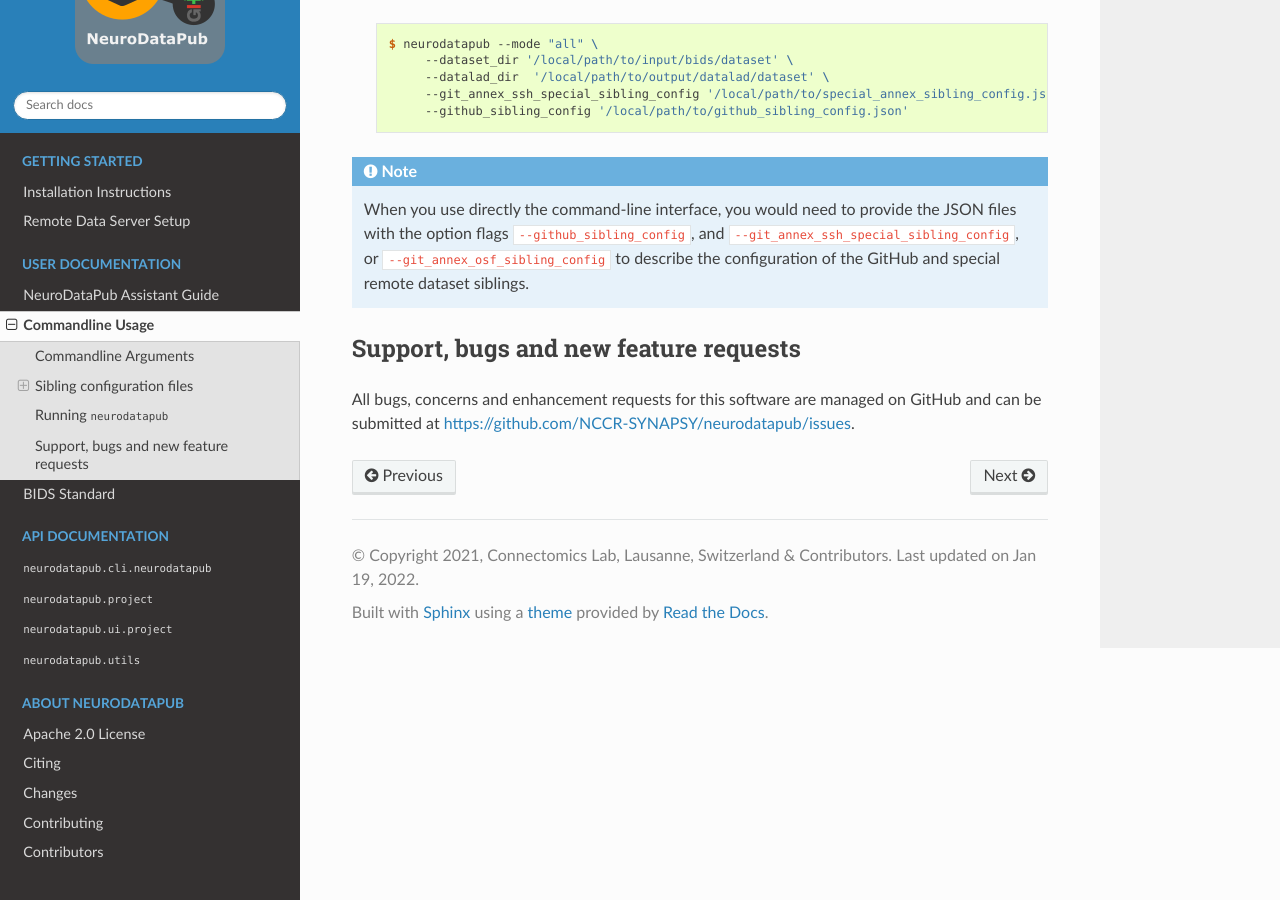
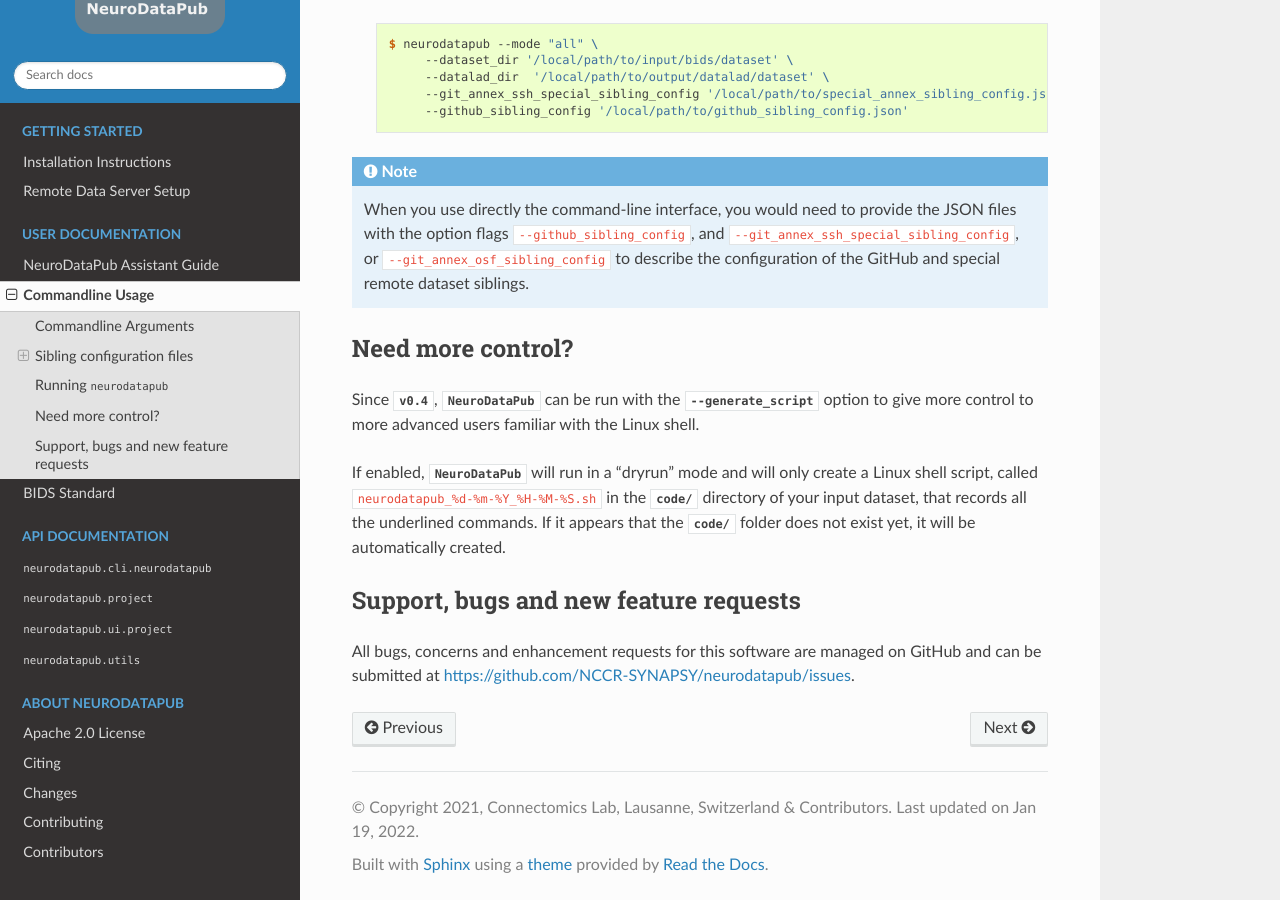
Before and after one commit to NCCR-SYNAPSY/neurodatapub, a Sphinx documentation site: the page built from docs/usage.rst, in a window 1280 px wide and 900 px high, scrolled down 2176 px. Built offline with Sphinx 7.4.7 and the Read the Docs theme 2.0.0, drawn with Linux system fonts in a browser that asks for light colours; the version number could not be read and is left out.

Commit message:
DOC: Add note to new -generate_script option in usage.rst

```diff
--- a/docs/usage.rst
+++ b/docs/usage.rst
@@ -120,6 +120,14 @@ For example, an invocation of the interface to create and publish a dataset
 .. note:: When you use directly the command-line interface, you would need to provide the JSON files with the option flags ``--github_sibling_config``, and ``--git_annex_ssh_special_sibling_config``, or ``--git_annex_osf_sibling_config`` to describe the configuration of the GitHub and special remote dataset siblings.
 
 
+Need more control?
+=======================
+
+Since `v0.4`, `NeuroDataPub` can be run with the `--generate_script` option to give more control to more advanced users familiar with the Linux shell.
+
+If enabled, `NeuroDataPub` will run in a "dryrun" mode and will only create a Linux shell script, called ``neurodatapub_%d-%m-%Y_%H-%M-%S.sh`` in the `code/` directory of your input dataset, that records all the underlined commands. If it appears that the `code/` folder does not exist yet, it will be automatically created.
+
+
 Support, bugs and new feature requests
 =======================================
 
```
